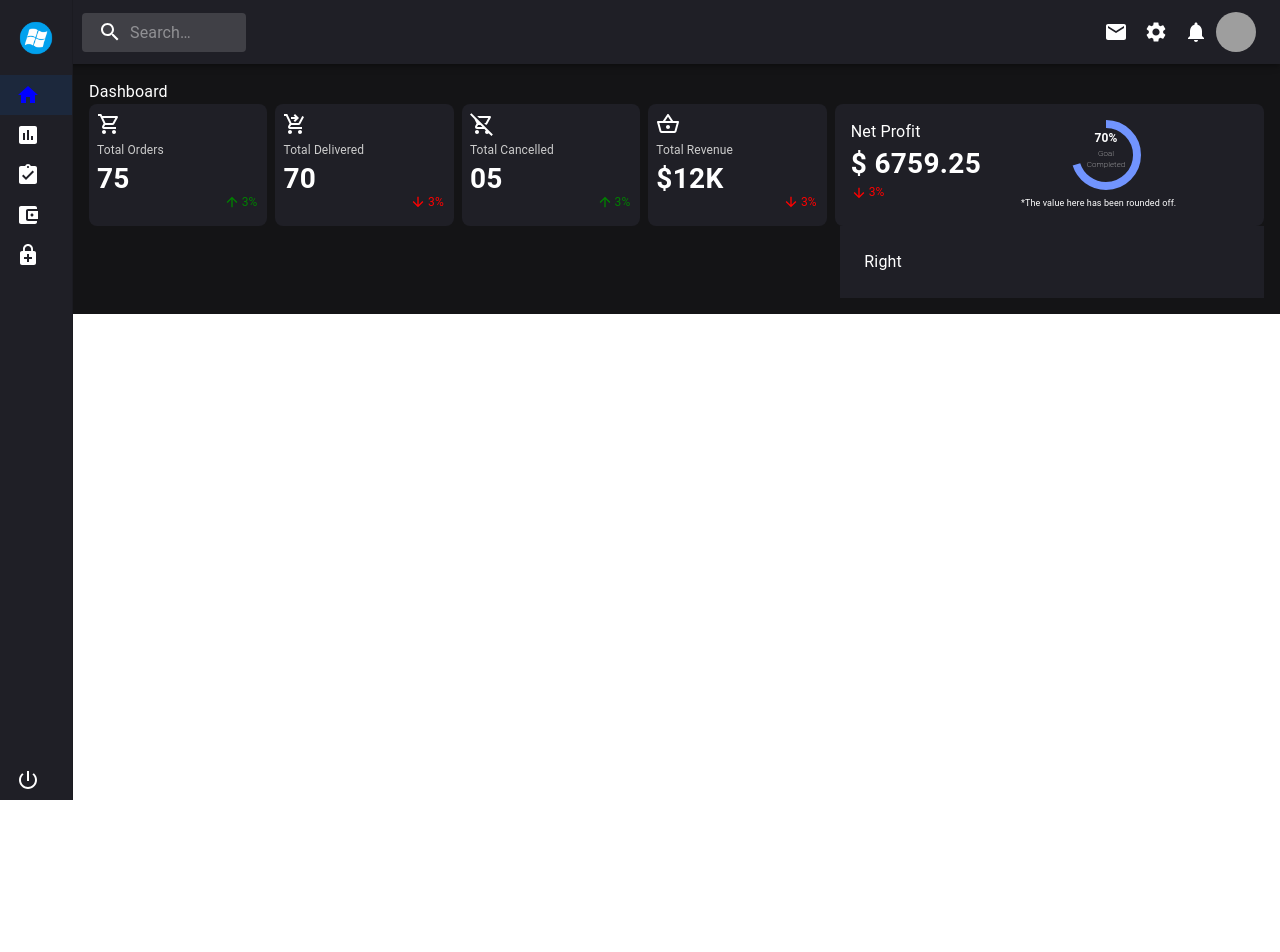
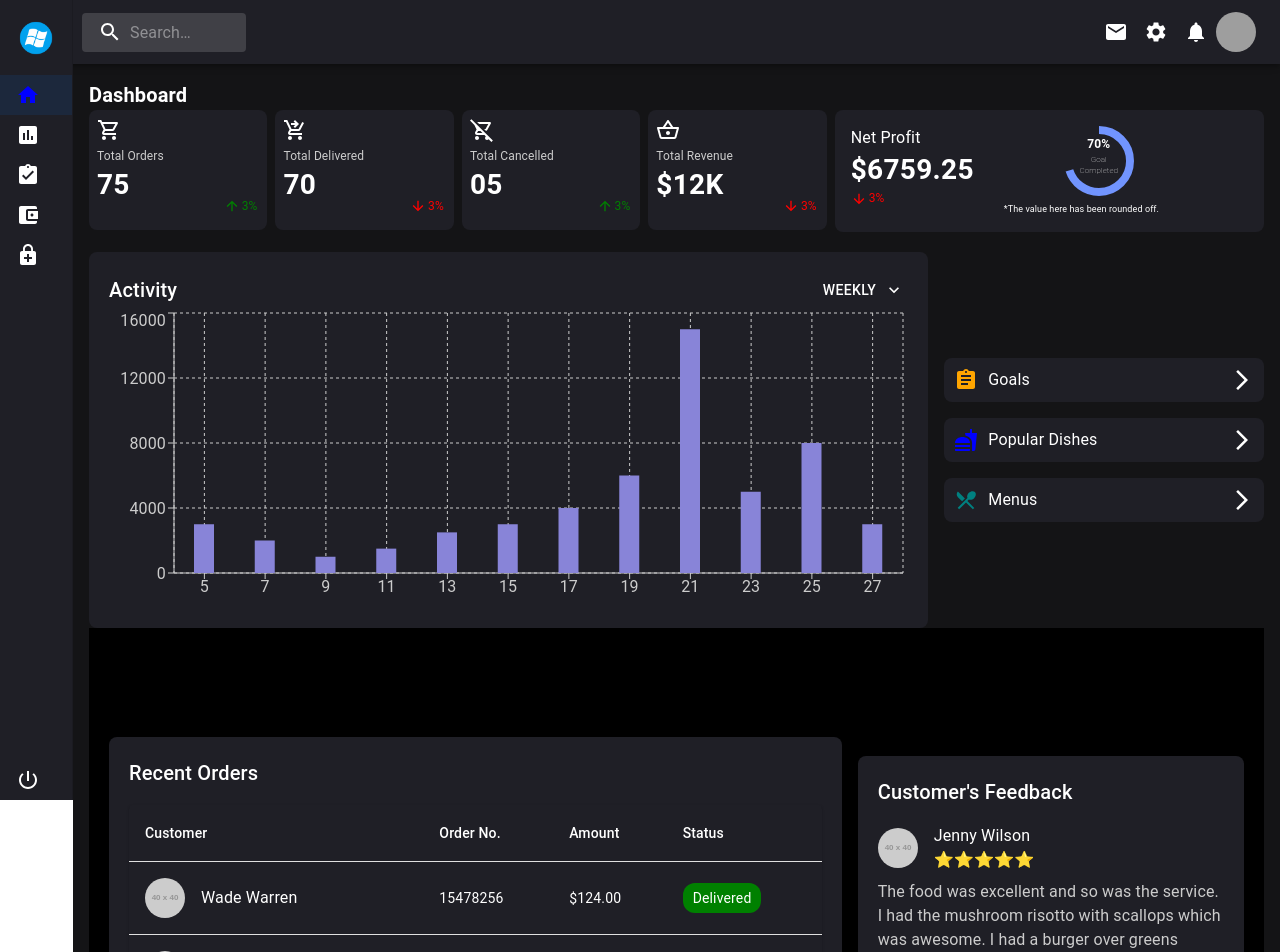
Before and after one commit to Suvarna7387/FitPeo-task, a React (Create React App) app: page / in a window 1280 px wide. Shown: the top 952 px of the page. Before the commit the page ends 800 px from the top, so only its background shows below. Built offline with nearby package versions, Linux system fonts and the light colour scheme; grey boxes are pictures that could not be loaded.

Commit message:
added second and third componenet

```diff
--- a/package.json
+++ b/package.json
@@ -18,6 +18,7 @@
     "react-chartjs-2": "^5.2.0",
     "react-dom": "^18.3.1",
     "react-scripts": "5.0.1",
+    "recharts": "^2.12.7",
     "styled-components": "^6.1.12",
     "web-vitals": "^2.1.4"
   },
--- a/src/components/ChildrenOne.js
+++ b/src/components/ChildrenOne.js
@@ -46,6 +46,8 @@ const ChildrenOne = () => {
             padding: 1,
             borderRadius: 2,
             position: "relative",
+            width: "250px", // Set fixed width
+            height: "120px", // Set fixed height
           }}
         >
           <ShoppingCartOutlinedIcon />
@@ -89,6 +91,8 @@ const ChildrenOne = () => {
             padding: 1,
             borderRadius: 2,
             position: "relative",
+            width: "250px", // Set fixed width
+            height: "120px", // Set fixed height
           }}
         >
           <ShoppingCartCheckoutOutlinedIcon />
@@ -132,6 +136,8 @@ const ChildrenOne = () => {
             padding: 1,
             borderRadius: 2,
             position: "relative",
+            width: "250px", // Set fixed width
+            height: "120px", // Set fixed height
           }}
         >
           <RemoveShoppingCartOutlinedIcon />
@@ -175,6 +181,8 @@ const ChildrenOne = () => {
             padding: 1,
             borderRadius: 2,
             position: "relative",
+            width: "250px", // Set fixed width
+            height: "120px", // Set fixed height
           }}
         >
           <ShoppingBasketOutlinedIcon />
@@ -209,6 +217,7 @@ const ChildrenOne = () => {
           </Box>
         </Box>
       </Box>
+
       <Box
         sx={{
           flex: isSmallScreen ? "none" : isTabScreen ? 50 : 35,
@@ -230,7 +239,7 @@ const ChildrenOne = () => {
             variant="body2"
             sx={{ color: "#fff", fontWeight: "600", fontSize: "28px" }}
           >
-            $ 6759.25
+            $6759.25
           </Typography>
           <Box
             sx={{
@@ -246,9 +255,15 @@ const ChildrenOne = () => {
               3%
             </Typography>
           </Box>
-        </Box >
+        </Box>
         <Box>
-        <Box sx={{ position: 'relative', display: 'inline-flex', marginLeft:"90px"}}>
+          <Box
+            sx={{
+              position: "relative",
+              display: "inline-flex",
+              marginLeft: "90px",
+            }}
+          >
             <CircularProgress
               variant="determinate"
               value={70}
@@ -262,27 +277,61 @@ const ChildrenOne = () => {
                 left: 0,
                 bottom: 0,
                 right: 0,
-            position: 'absolute',
-            display: 'flex',
-            alignItems: 'center',
-            justifyContent: 'center',
-            flexDirection: 'column'
+                position: "absolute",
+                display: "flex",
+                alignItems: "center",
+                justifyContent: "center",
+                flexDirection: "column",
               }}
             >
               <Typography
                 variant="body2"
-            sx={{ color: "#fff", fontWeight: "600", fontSize: "12px", textAlign: "center" }}
+                sx={{
+                  color: "#fff",
+                  fontWeight: "600",
+                  fontSize: "12px",
+                  textAlign: "center",
+                }}
               >
                 70%
-            <Typography  variant="body2"
-            sx={{ color: "#fff", fontWeight: "200", fontSize: "8px", textAlign: "center" }}>Goal  <Typography  variant="body2"
-            sx={{ color: "#fff", fontWeight: "200", fontSize: "8px", textAlign: "center", marginBottom:"9px" }}>Completed</Typography></Typography>
+                <Typography
+                  variant="body2"
+                  sx={{
+                    color: "#fff",
+                    fontWeight: "200",
+                    fontSize: "8px",
+                    textAlign: "center",
+                  }}
+                >
+                  Goal{" "}
+                  <Typography
+                    variant="body2"
+                    sx={{
+                      color: "#fff",
+                      fontWeight: "200",
+                      fontSize: "8px",
+                      textAlign: "center",
+                      marginBottom: "9px",
+                    }}
+                  >
+                    Completed
+                  </Typography>
+                </Typography>
               </Typography>
             </Box>
           </Box>
           <Box>
-            <Typography variant="body2"
-            sx={{ color: "#fff", fontWeight: "400", fontSize: "9px", marginLeft:"40px" }}>*The value here has been rounded off.</Typography>
+            <Typography
+              variant="body2"
+              sx={{
+                color: "#fff",
+                fontWeight: "400",
+                fontSize: "9px",
+                marginLeft: "30px",
+              }}
+            >
+              *The value here has been rounded off.
+            </Typography>
           </Box>
         </Box>
       </Box>
--- a/src/components/ChildrenTwo.js
+++ b/src/components/ChildrenTwo.js
@@ -1,36 +1,103 @@
 import React from 'react';
-import { Box, useMediaQuery, useTheme } from '@mui/material';
+import { Box, useMediaQuery, useTheme, Typography, Button, Menu, MenuItem } from '@mui/material';
+import {
+  BarChart, Bar, XAxis, YAxis, CartesianGrid, Tooltip, ResponsiveContainer,
+} from 'recharts';
+import ExpandMoreIcon from '@mui/icons-material/ExpandMore';
+import ArrowForwardIosIcon from '@mui/icons-material/ArrowForwardIos';
+import AssignmentIcon from '@mui/icons-material/Assignment';
+import FastfoodIcon from '@mui/icons-material/Fastfood';
+import RestaurantMenuIcon from '@mui/icons-material/RestaurantMenu';
+
+const data = [
+  { name: '5', value: 3000 },
+  { name: '7', value: 2000 },
+  { name: '9', value: 1000 },
+  { name: '11', value: 1500 },
+  { name: '13', value: 2500 },
+  { name: '15', value: 3000 },
+  { name: '17', value: 4000 },
+  { name: '19', value: 6000 },
+  { name: '21', value: 15000 },
+  { name: '23', value: 5000 },
+  { name: '25', value: 8000 },
+  { name: '27', value: 3000 },
+];
 
 const ChildrenTwo = () => {
-    const theme = useTheme();
+  const theme = useTheme();
   const isSmallScreen = useMediaQuery(theme.breakpoints.down('sm'));
+  const [anchorEl, setAnchorEl] = React.useState(null);
+
+  const handleClick = (event) => {
+    setAnchorEl(event.currentTarget);
+  };
+
+  const handleClose = () => {
+    setAnchorEl(null);
+  };
 
   return (
-    <Box sx={{ display: 'flex', flexDirection: isSmallScreen ? 'column' : 'row', width: '100%' }}>
-    {/* <Box sx={{
-      flex: isSmallScreen ? 'none' : 65,
-      display: 'flex',
-      flexWrap: 'wrap',
-      flexDirection:  'row',
-      gap: 1,
-      paddingRight: 2,
-      paddingTop:2,
-      width: isSmallScreen ? '100%' : 'auto'
-    }}>
-
+    <Box sx={{ display: 'flex', flexDirection: isSmallScreen ? 'column' : 'row', gap: 2, paddingTop: '20px',  justifyContent: 'center', alignItems: 'center' }}>
+      <Box sx={{ backgroundColor: '#1f1f26', padding: '20px', borderRadius: '8px', flex: 1, minWidth: '300px' }}>
+        <Box sx={{ display: 'flex', justifyContent: 'space-between', alignItems: 'center' }}>
+          <Typography variant="h6" sx={{ color: '#fff' }}>Activity</Typography>
+          <Button
+            aria-controls="simple-menu"
+            aria-haspopup="true"
+            onClick={handleClick}
+            sx={{ color: '#fff' }}
+            endIcon={<ExpandMoreIcon />}
+          >
+            Weekly
+          </Button>
+          <Menu
+            id="simple-menu"
+            anchorEl={anchorEl}
+            keepMounted
+            open={Boolean(anchorEl)}
+            onClose={handleClose}
+          >
+            <MenuItem onClick={handleClose}>Daily</MenuItem>
+            <MenuItem onClick={handleClose}>Weekly</MenuItem>
+            <MenuItem onClick={handleClose}>Monthly</MenuItem>
+          </Menu>
+        </Box>
+        <ResponsiveContainer width="100%" height={300}>
+          <BarChart data={data}>
+            <CartesianGrid strokeDasharray="3 3" />
+            <XAxis dataKey="name" stroke="#ccc" />
+            <YAxis stroke="#ccc" />
+            <Tooltip />
+            <Bar dataKey="value" fill="#8884d8" barSize={20} />
+          </BarChart>
+        </ResponsiveContainer>
+      </Box>
+      <Box sx={{ display: 'flex', flexDirection: 'column', gap: 2, flex: isSmallScreen ? 'none' : 0.4, minWidth: '200px' }}>
+        <Box sx={{ display: 'flex', alignItems: 'center', backgroundColor: '#1f1f26', padding: '10px', borderRadius: '8px', justifyContent: 'space-between' }}>
+          <Box sx={{ display: 'flex', alignItems: 'center' }}>
+            <AssignmentIcon sx={{ color: 'orange', marginRight: '10px' }} />
+            <Typography variant="body1" sx={{ color: '#fff' }}>Goals</Typography>
+          </Box>
+          <ArrowForwardIosIcon sx={{ color: '#fff' }} />
+        </Box>
+        <Box sx={{ display: 'flex', alignItems: 'center', backgroundColor: '#1f1f26', padding: '10px', borderRadius: '8px', justifyContent: 'space-between' }}>
+          <Box sx={{ display: 'flex', alignItems: 'center' }}>
+            <FastfoodIcon sx={{ color: 'blue', marginRight: '10px' }} />
+            <Typography variant="body1" sx={{ color: '#fff' }}>Popular Dishes</Typography>
+          </Box>
+          <ArrowForwardIosIcon sx={{ color: '#fff' }} />
+        </Box>
+        <Box sx={{ display: 'flex', alignItems: 'center', backgroundColor: '#1f1f26', padding: '10px', borderRadius: '8px', justifyContent: 'space-between' }}>
+          <Box sx={{ display: 'flex', alignItems: 'center' }}>
+            <RestaurantMenuIcon sx={{ color: 'teal', marginRight: '10px' }} />
+            <Typography variant="body1" sx={{ color: '#fff' }}>Menus</Typography>
+          </Box>
+          <ArrowForwardIosIcon sx={{ color: '#fff' }} />
+        </Box>
+      </Box>
     </Box>
-    <Box sx={{
-      flex: isSmallScreen ? 'none' : 35,
-      backgroundColor: '#1f1f26',
-      padding: 2,
-      marginLeft: isSmallScreen ? 0 : 1,
-      width: isSmallScreen ? '100%' : 'auto',
-      marginTop: isSmallScreen ? 1 : 0
-    }}>
-      <Box sx={{ backgroundColor: '#1f1f26', padding: 1 }}>Right</Box>
-    </Box> */}
-  </Box>
-  )
+  );
 }
 
-export default ChildrenTwo
+export default ChildrenTwo;
--- /dev/null
+++ b/src/components/CustomerFeedback .js
@@ -0,0 +1,94 @@
+import React from 'react';
+import { Box, Typography, Avatar, Table, TableBody, TableCell, TableContainer, TableHead, TableRow, Paper, useMediaQuery, useTheme } from '@mui/material';
+import { styled } from '@mui/material/styles';
+
+const orders = [
+  { customer: 'Wade Warren', orderNo: '15478256', amount: '$124.00', status: 'Delivered', avatar: 'https://via.placeholder.com/40' },
+  { customer: 'Jane Cooper', orderNo: '48965786', amount: '$365.02', status: 'Delivered', avatar: 'https://via.placeholder.com/40' },
+  { customer: 'Guy Hawkins', orderNo: '78958215', amount: '$45.88', status: 'Cancelled', avatar: 'https://via.placeholder.com/40' },
+  { customer: 'Kristin Watson', orderNo: '20965732', amount: '$65.00', status: 'Pending', avatar: 'https://via.placeholder.com/40' },
+  { customer: 'Cody Fisher', orderNo: '95715620', amount: '$545.00', status: 'Delivered', avatar: 'https://via.placeholder.com/40' },
+  { customer: 'Savannah Nguyen', orderNo: '78514568', amount: '$128.20', status: 'Delivered', avatar: 'https://via.placeholder.com/40' },
+];
+
+const feedback = [
+  { name: 'Jenny Wilson', comment: 'The food was excellent and so was the service. I had the mushroom risotto with scallops which was awesome. I had a burger over greens (gluten-free) which was also very good. They were very conscientious about gluten allergies.', rating: 5, avatar: 'https://via.placeholder.com/40' },
+  { name: 'Dianne Russell', comment: 'We enjoyed the Eggs Benedict served on homemade focaccia bread and hot coffee. Perfect service.', rating: 5, avatar: 'https://via.placeholder.com/40' },
+  { name: 'Devon Lane', comment: 'Normally wings are wings, but theirs are lean meaty and tender.', rating: 5, avatar: 'https://via.placeholder.com/40' },
+];
+
+const StatusChip = styled(Box)(({ theme, status }) => ({
+  backgroundColor: status === 'Delivered' ? 'green' : status === 'Cancelled' ? 'red' : 'orange',
+  color: '#fff',
+  padding: '5px 10px',
+  borderRadius: '12px',
+  display: 'inline-block',
+  textAlign: 'center',
+}));
+
+const CustomerFeedback = () => {
+  return feedback.map((item, index) => (
+    <Box key={index} sx={{ display: 'flex', flexDirection: 'column', marginBottom: 2 }}>
+      <Box sx={{ display: 'flex', alignItems: 'center' }}>
+        <Avatar src={item.avatar} />
+        <Box sx={{ marginLeft: 2 }}>
+          <Typography sx={{ color: '#fff' }}>{item.name}</Typography>
+          <Box sx={{ display: 'flex', alignItems: 'center' }}>
+            {[...Array(item.rating)].map((_, i) => (
+              <Typography key={i} sx={{ color: 'gold' }}>⭐</Typography>
+            ))}
+          </Box>
+        </Box>
+      </Box>
+      <Typography sx={{ color: '#ccc', marginTop: 1 }}>{item.comment}</Typography>
+    </Box>
+  ));
+};
+
+const RecentOrders = () => {
+  const theme = useTheme();
+  const isSmallScreen = useMediaQuery(theme.breakpoints.down('sm'));
+
+  return (
+    <Box sx={{ display: 'flex', flexDirection: isSmallScreen ? 'column' : 'row', gap: 2, padding: '20px', backgroundColor: '#000', height: '100vh', justifyContent: 'center', alignItems: 'center' }}>
+      <Box sx={{ backgroundColor: '#1f1f26', padding: '20px', borderRadius: '8px', flex: 2, minWidth: '300px' }}>
+        <Typography variant="h6" sx={{ color: '#fff', marginBottom: 2 }}>Recent Orders</Typography>
+        <TableContainer component={Paper} sx={{ backgroundColor: 'transparent' }}>
+          <Table>
+            <TableHead>
+              <TableRow>
+                <TableCell sx={{ color: '#fff' }}>Customer</TableCell>
+                <TableCell sx={{ color: '#fff' }}>Order No.</TableCell>
+                <TableCell sx={{ color: '#fff' }}>Amount</TableCell>
+                <TableCell sx={{ color: '#fff' }}>Status</TableCell>
+              </TableRow>
+            </TableHead>
+            <TableBody>
+              {orders.map((order, index) => (
+                <TableRow key={index}>
+                  <TableCell>
+                    <Box sx={{ display: 'flex', alignItems: 'center' }}>
+                      <Avatar src={order.avatar} />
+                      <Typography sx={{ marginLeft: 2, color: '#fff' }}>{order.customer}</Typography>
+                    </Box>
+                  </TableCell>
+                  <TableCell sx={{ color: '#fff' }}>{order.orderNo}</TableCell>
+                  <TableCell sx={{ color: '#fff' }}>{order.amount}</TableCell>
+                  <TableCell>
+                    <StatusChip status={order.status}>{order.status}</StatusChip>
+                  </TableCell>
+                </TableRow>
+              ))}
+            </TableBody>
+          </Table>
+        </TableContainer>
+      </Box>
+      <Box sx={{ backgroundColor: '#1f1f26', padding: '20px', borderRadius: '8px', flex: 1, minWidth: '300px' }}>
+        <Typography variant="h6" sx={{ color: '#fff', marginBottom: 2 }}>Customer's Feedback</Typography>
+        <CustomerFeedback />
+      </Box>
+    </Box>
+  );
+};
+
+export default RecentOrders;
--- a/src/components/MainPage.js
+++ b/src/components/MainPage.js
@@ -2,14 +2,14 @@ import React from 'react';
 import { Box } from '@mui/material';
 import ChildrenOne from './ChildrenOne';
 import ChildrenTwo from './ChildrenTwo';
-import ChildrenThree from './ChildrenThree';
+import CustomerFeedback  from './CustomerFeedback ';
 
 const MainPage = ({ children }) => (
   <Box sx={{ backgroundColor: '#141416', padding: 2, color: 'white' }}>
-    <div>Dashboard</div>
+    <div style={{fontWeight:"600", fontSize:"20px"}}>Dashboard</div>
     <ChildrenOne />
     <ChildrenTwo />
-    <ChildrenThree />
+    <CustomerFeedback  />
   </Box>
 );
 
```
Also changed, not shown: 1 other file (tests, documents, lock files or other folders). Lines whose indentation alone changed are shown as unchanged.
